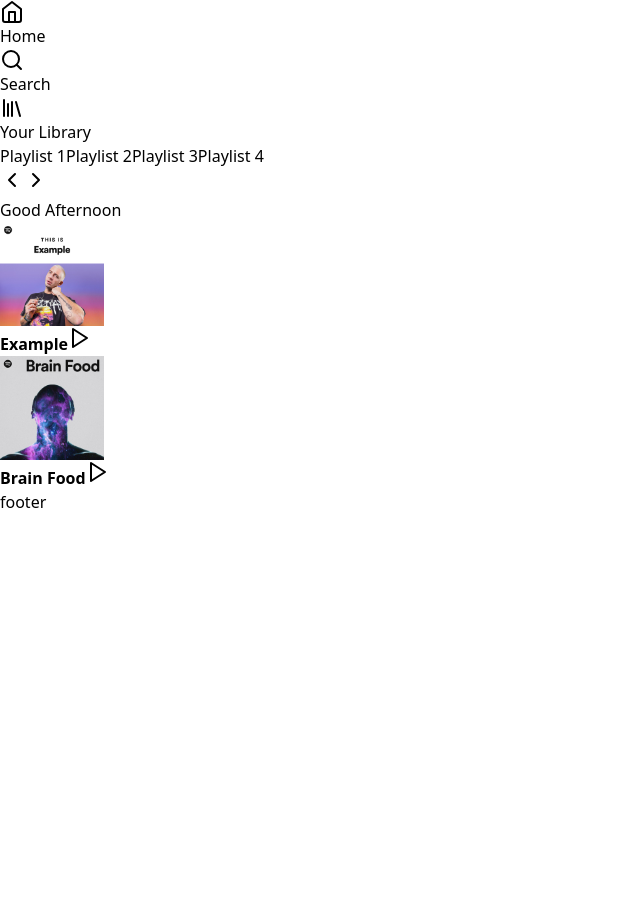
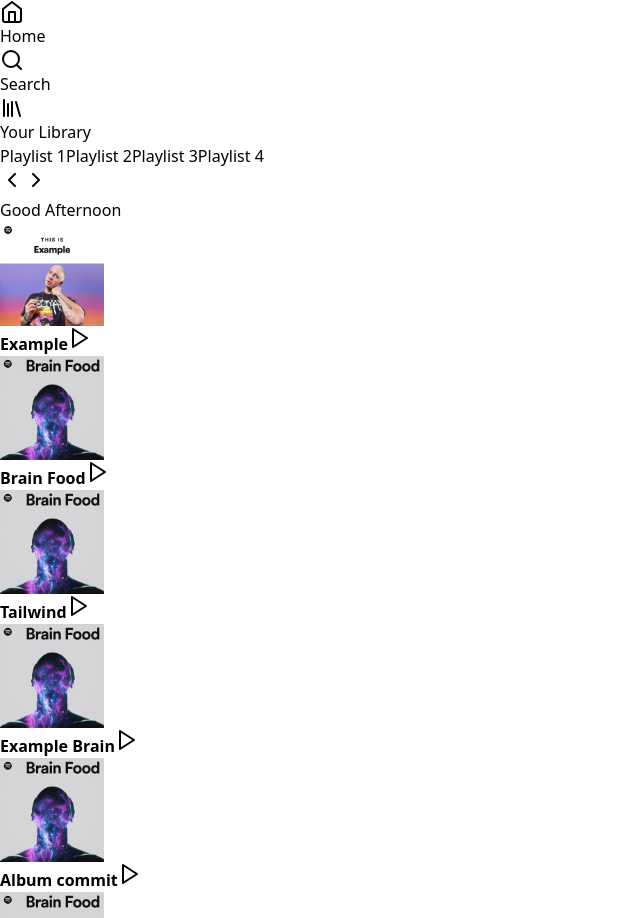
Before and after one commit to vagnermaltauro/clone-spotify-with-tailwind, a Next.js app: page / in a window 1280 px wide. Shown: the top 918 px of the page, without its empty margins (0-640 px from the left). Before the commit the page ends 800 px from the top, so only its background shows below. Built offline with nearby package versions, Linux system fonts and the light colour scheme.

Commit message:
feat(page.tsx): add new album images to the albumImages array and add a unique key prop to the AlbumButton component to avoid React warnings

```diff
--- a/src/app/page.tsx
+++ b/src/app/page.tsx
@@ -14,6 +14,26 @@ const albumImages = [
     src: '/images/album.jpeg',
     title: 'Brain Food',
     id: 2,
+  },
+  {
+    src: '/images/album.jpeg',
+    title: 'Tailwind',
+    id: 3,
+  },
+  {
+    src: '/images/album.jpeg',
+    title: 'Example Brain',
+    id: 4,
+  },
+  {
+    src: '/images/album.jpeg',
+    title: 'Album commit',
+    id: 5,
+  },
+  {
+    src: '/images/album.jpeg',
+    title: 'Brain Dev',
+    id: 6,
   },
 ];
 
@@ -69,6 +89,7 @@ export default function Home() {
           <div className="grid grid-cols-3 gap-4 mt-4">
             {albumImages.map((index) => (
               <AlbumButton
+                key={index.id}
                 imageSrc={index.src}
                 titleAlbum={index.title}
               />
```
